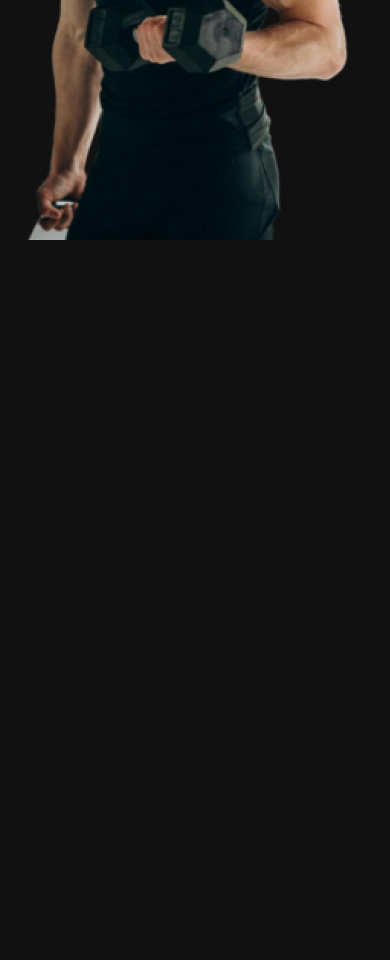
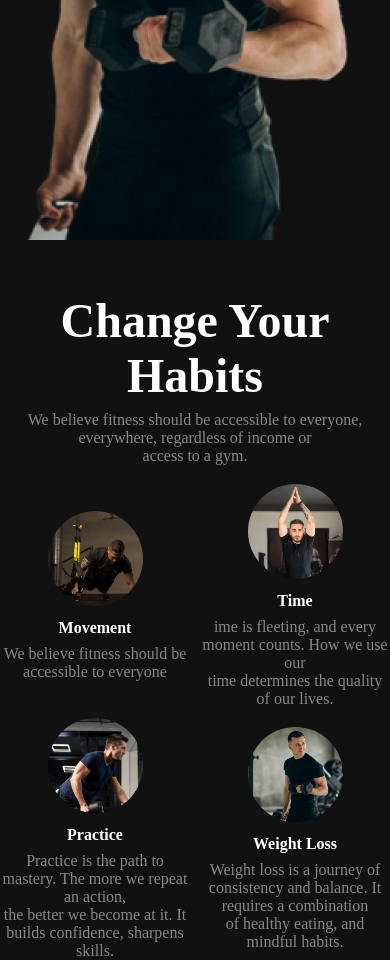
Before and after one commit to siamkhan7426/Assignmnet-2, a plain HTML site: page index.html in a window 390 px wide. Shown: the part 734-1694 px from the top of the page. Before the commit the page ends 978 px from the top, so only its background shows below. Drawn offline with Linux system fonts and the light colour scheme.

Commit message:
habbit section and responsive done

```diff
--- a/css/responsive.css
+++ b/css/responsive.css
@@ -1,6 +1,8 @@
 
 
+@media screen and (max-width: 1200px) {
 
+}
 
 @media screen and (max-width:570px) {
     .navbar h1{
@@ -32,4 +34,10 @@
         bottom: 27%;
         right: 44%;
     }
+    .habtis-main-section{
+        margin-top: 80%;
+    }
+    .habtis-banner-img-section{
+        grid-template-columns: repeat(2, 1fr);
+    }
 }
--- a/css/style.css
+++ b/css/style.css
@@ -44,7 +44,7 @@ body{
 }
 /* navber end */
 
-/* banner-section */
+/* banner-section star */
 .banner-section-main{
     max-width: 1400px;
 
@@ -129,3 +129,54 @@ body{
     right: 31%;
 
 }
+/* banner-section end */
+
+/* habtis Section star */
+.habtis-titel-section{
+    text-align: center;
+}
+.habtis-titel-section h1{
+    color: #FFFFFF;
+    font-size: 3rem;
+    font-weight: bolder;
+    margin-bottom: 2%;
+
+}
+.habtis-titel-section p{
+    color: #FFFFFF80;
+}
+.habtis-banner-img-section-flex{
+    max-width: 1400px;
+    margin-top: 5%;
+
+}
+
+.habtis-banner-img-section{
+    display: grid;
+    grid-template-columns: repeat(4, 1fr);
+    justify-content: space-between;
+    align-content: center;
+    align-items: center;
+    text-align: center;
+    gap: 10px;
+
+}
+
+.habitis-card img{
+    width: 50%;
+    object-fit: cover;
+    border-radius: 50%;
+    margin-bottom: 5%;
+
+}
+.habtis-banner-img-section h3{
+    color: #FFFFFF;
+    font-size: 1rem;
+    margin-bottom: 0.5rem;
+}
+
+.habitis-card p{
+    text-align: center;
+    color: #FFFFFF80;
+}
+/* habbit section end */
--- a/index.html
+++ b/index.html
@@ -10,6 +10,7 @@
 </head>
 <body>
     <header class="main-header">
+        <!-- naver star -->
         <nav >
             <div class="navbar">
                 <h1>Body Composition</h1>
@@ -22,6 +23,9 @@
                 <div class="nav-hmbar"><i class="fa-solid fa-bars"></i></div>
             </div>
         </nav>
+        <!-- naver end -->
+
+        <!-- banner section star -->
         <div class="banner-section-main">
             <div class="banner-section-flex">
                 <div>
@@ -53,5 +57,51 @@
             </div>
         </div>
     </header>
+    <!-- banner section end -->
+
+    <main>
+        <!-- Habbit Section star -->
+        <section>
+            <div class="habtis-main-section">
+                <div class="habtis-titel-section">
+                    <h1>Change Your Habits</h1>
+                    <p>We believe fitness should be accessible to everyone, everywhere, regardless of income or <br> access to a gym.</p>
+                </div>
+                <div class="habtis-banner-img-section-flex">
+                    <div class="habtis-banner-img-section">
+                        <!-- card 1 -->
+                        <div class="habitis-card">
+                        <img src="./images/Movment.png" alt="">
+                        <h3>Movement</h3>
+                        <p>We believe fitness should be <br> accessible to everyone</p>
+                        </div>
+                        <!-- card 2 -->
+                        <div class="habitis-card">
+                            <img src="./images/time.png" alt="">
+                            <h3>Time</h3>
+                            <p>ime is fleeting, and every moment counts. How we use our <br> time determines the quality of our lives. </p>
+                            </div>
+                            <!-- card 3 -->
+                        <div class="habitis-card">
+                            <img src="./images/Practice.png" alt="">
+                            <h3>Practice</h3>
+                            <p>Practice is the path to mastery. The more we repeat an action, <br> the better we become at it. It builds confidence, sharpens skills. </p>
+                            </div>
+                            <!-- card4 -->
+
+                        <div class="habitis-card">
+                            <img src="./images/Weight-Loss.png" alt="">
+                            <h3>Weight Loss</h3>
+                            <p>Weight loss is a journey of consistency and balance. It requires a combination <br> of healthy eating, and mindful habits.</p>
+                            </div>
+                    </div>
+
+                </div>
+            </div>
+
+        </section>
+            <!-- Habbit Section end -->
+
+    </main>
 </body>
 </html>
```
Also changed, not shown: images/Movment.png (renamed from images/image 3.png), images/Practice.png (renamed from images/image 4.png), images/Weight-Loss.png (renamed from images/image 5.png), images/time.png (renamed from images/image 2.png).
